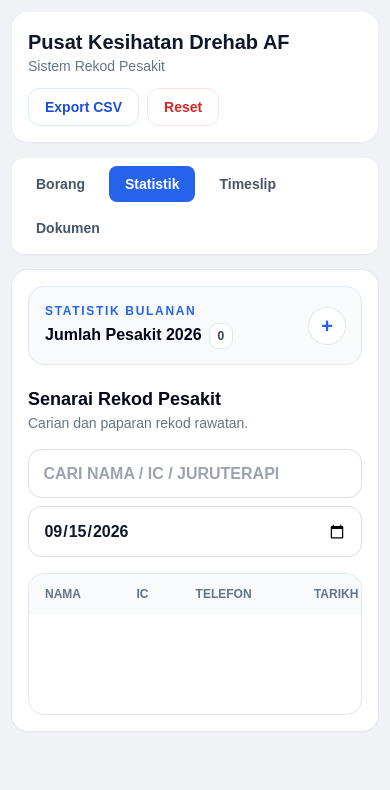
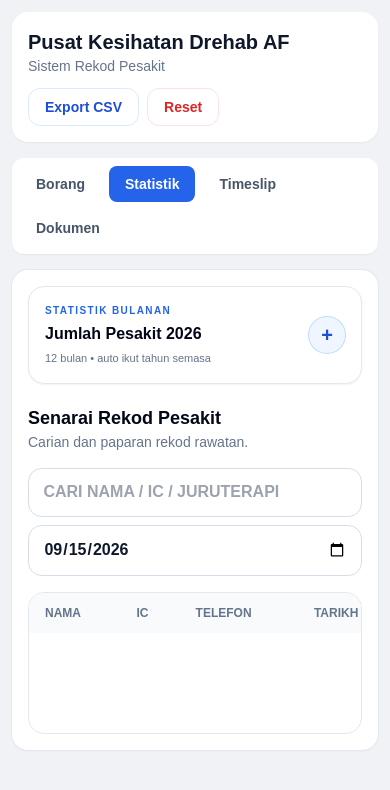
Before and after one commit to drehabaf/daftar, a Next.js app: page / in a window 390 px wide. Both pictures are taken after a click on the button "Statistik". Shown: the top 790 px of the page. Built offline with nearby package versions, Linux system fonts and the light colour scheme.

Commit message:
Refine monthly statistics bars for mobile

```diff
--- a/components/Statistik.js
+++ b/components/Statistik.js
@@ -27,7 +27,7 @@ export default function Statistik({ records, allRecords = [], search, setSearch,
       month: MONTHS[index],
       count,
       rate: total > 0 ? (count / total) * 100 : 0,
-      height: count > 0 ? Math.max((count / max) * 100, 10) : 0,
+      height: count > 0 ? Math.max((count / max) * 100, 8) : 0,
       isCurrent: index === currentMonth,
     }));
   }, [allRecords, currentYear, currentMonth]);
@@ -36,7 +36,7 @@ export default function Statistik({ records, allRecords = [], search, setSearch,
 
   return (
     <main className="rounded-2xl bg-white p-4 shadow-sm ring-1 ring-slate-200">
-      <section className="mb-5 overflow-hidden rounded-2xl border border-slate-200 bg-slate-50">
+      <section className="mb-5 overflow-hidden rounded-2xl border border-slate-200 bg-white shadow-sm">
         <button
           type="button"
           onClick={() => setStatsOpen((open) => !open)}
@@ -44,32 +44,37 @@ export default function Statistik({ records, allRecords = [], search, setSearch,
           aria-expanded={statsOpen}
         >
           <div className="min-w-0">
-            <p className="text-xs font-bold uppercase tracking-[0.14em] text-blue-600">Statistik Bulanan</p>
-            <div className="mt-1 flex items-baseline gap-2">
-              <h2 className="truncate text-base font-bold text-slate-950">Jumlah Pesakit {currentYear}</h2>
-              <span className="shrink-0 rounded-lg bg-white px-2 py-1 text-xs font-black text-slate-700 ring-1 ring-slate-200">{totalThisYear}</span>
-            </div>
+            <p className="text-[10px] font-extrabold uppercase tracking-[0.14em] text-blue-600">Statistik Bulanan</p>
+            <h2 className="mt-1 truncate text-base font-extrabold text-slate-950">Jumlah Pesakit {currentYear}</h2>
+            <p className="mt-1 text-[11px] text-slate-500">12 bulan • auto ikut tahun semasa</p>
           </div>
-          <span className="flex h-9 w-9 shrink-0 items-center justify-center rounded-full bg-white text-xl font-black text-blue-600 ring-1 ring-slate-200 transition-transform">
+          <span className="flex h-9 w-9 shrink-0 items-center justify-center rounded-full bg-blue-50 text-xl font-black text-blue-700 ring-1 ring-blue-200">
             {statsOpen ? "−" : "+"}
           </span>
         </button>
 
         {statsOpen ? (
-          <div className="border-t border-slate-200 bg-white p-3">
-            <div className="grid grid-cols-6 gap-1.5">
+          <div className="border-t border-slate-100 px-3 pb-4 pt-3">
+            <div className="mb-3 flex items-end justify-between border-b border-slate-100 pb-3">
+              <p className="text-[10px] font-extrabold uppercase tracking-[0.1em] text-slate-400">Jumlah Tahun Ini</p>
+              <p className="text-2xl font-black leading-none text-slate-950">{totalThisYear}</p>
+            </div>
+
+            <div className="grid grid-cols-6 gap-x-2 gap-y-4">
               {monthlyStats.map((item) => (
-                <div key={item.month} className={"min-w-0 rounded-xl border px-1.5 py-2 text-center " + (item.isCurrent ? "border-blue-300 bg-blue-50" : "border-slate-200 bg-white")}>
-                  <div className="flex h-16 items-end justify-center rounded-lg bg-slate-50 px-1">
-                    <div className="w-full max-w-5 rounded-t-md bg-blue-600 transition-all" style={{ height: `${item.height}%` }} />
+                <div key={item.month} className="min-w-0 text-center">
+                  <div className="flex h-[78px] items-end justify-center">
+                    <div
+                      className={"w-3.5 rounded-t-full rounded-b-sm bg-gradient-to-t from-emerald-500 via-sky-500 to-blue-700 shadow-[0_3px_10px_rgba(14,165,233,0.18)] transition-all " + (item.isCurrent ? "w-4 shadow-[0_4px_14px_rgba(37,99,235,0.24)]" : "")}
+                      style={{ height: `${item.height}%` }}
+                    />
                   </div>
-                  <p className="mt-1.5 text-[10px] font-black text-slate-700">{item.month}</p>
-                  <p className="text-xs font-black text-slate-950">{item.count}</p>
-                  <p className="text-[9px] font-bold text-slate-500">{item.rate.toFixed(1)}%</p>
+                  <p className={"mt-1.5 text-[10px] font-extrabold " + (item.isCurrent ? "text-blue-600" : "text-slate-700")}>{item.month}</p>
+                  <p className="mt-0.5 text-[11px] font-black text-slate-950">{item.count}</p>
+                  <p className="mt-0.5 text-[9px] font-bold text-slate-400">{item.rate.toFixed(1)}%</p>
                 </div>
               ))}
             </div>
-            <p className="mt-3 text-[10px] leading-4 text-slate-400">6 bar setiap baris untuk paparan telefon. Kadar (%) dikira daripada jumlah pesakit yang direkodkan dalam tahun {currentYear}.</p>
           </div>
         ) : null}
       </section>
```
